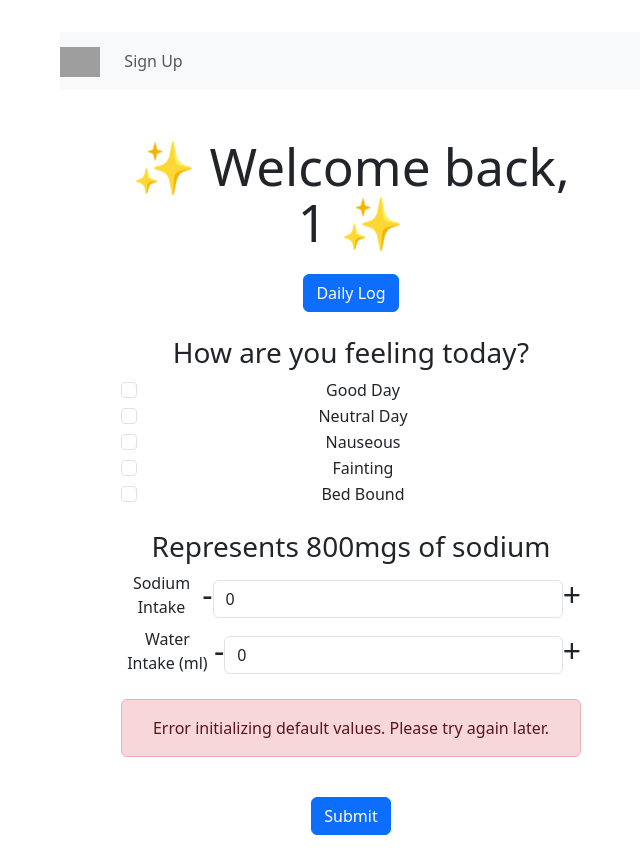
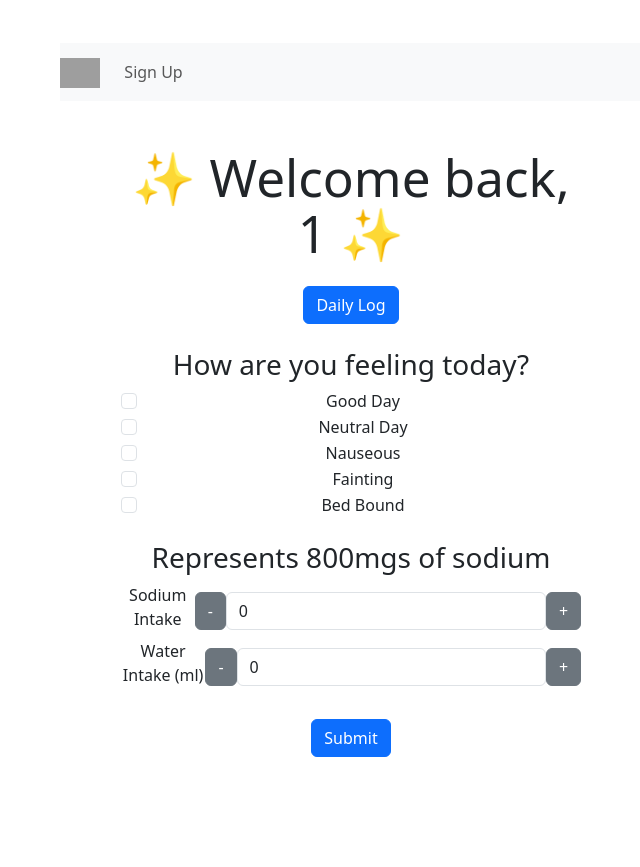
Before and after one commit to kfharoun/pots_pal, a React (Vite) app in the folder frontend/: page /home/1 in a window 1280 px wide. Shown: the whole page, without its empty margins (289-929 px from the left). After the commit the page ends 800 px from the top, so only its background shows below. Built offline with nearby package versions, Linux system fonts and the light colour scheme; no server answers; grey boxes are pictures that could not be loaded.

Commit message:
home submit works

```diff
--- a/frontend/src/components/Home.jsx
+++ b/frontend/src/components/Home.jsx
@@ -3,119 +3,95 @@ import { useParams } from 'react-router-dom'
 import axios from 'axios'
 import { Container, Row, Col, Form, Button, Alert } from 'react-bootstrap'
 import { Link } from 'react-router-dom'
-import { Cursor } from 'mongoose'
 
 export default function Home() {
+  const { username } = useParams()
   const [formData, setFormData] = useState({
     good_day: false,
     neutral_day: false,
     nauseous: false,
     fainting: false,
     bed_bound: false,
+    salt_intake: 0,
     water_intake: 0,
-      salt_intake: 0
   })
-    const [error, setError] = useState('')
-    const { username } = useParams()
+  const [error, setError] = useState(null)
+  const [success, setSuccess] = useState(false)
 
-    useEffect(() => {
-      const initializeDefaultValues = async () => {
-        try {
-          const userResponse = await axios.get(`http://localhost:8000/users/${username}/`)
-          const userId = userResponse.data.id
-
-          const todaysDate = new Date().toISOString().split('T')[0]
-
-        //   const dayResponse = await axios.post(`http://localhost:8000/days/`, {
-        //     user: userId,
-        //     date: todaysDate,
-        //     good_day: false,
-        //     neutral_day: false,
-        //     nauseous: false,
-        //     fainting: false,
-        //     bed_bound: false
-        //   })
-
-        //   const dayId = dayResponse.data.id
-
-          await axios.get(`http://localhost:8000/data/${username}`, {
-            // day: dayId,
-            meal_item: [],
-            favorite_meal: false,
-            water_intake: 0,
-            salt_intake: 0,
-            weather: 0,
-            low_heart_rate: 0,
-            high_heart_rate: 0,
-            activity_item: [],
-            favorite_activity: false
-          })
-        } catch (error) {
-          console.error('Error setting default values:', error)
-          setError('Error initializing default values. Please try again later.')
-        }
+  const handleChange = (e) => {
+    const { id, checked, value, type } = e.target
+    setFormData((prevFormData) => ({
+      ...prevFormData,
+      [id]: type === 'checkbox' ? checked : parseFloat(value),
+    }))
   }
 
-      initializeDefaultValues()
-    }, [username])
+  const handleIncrement = (field, increment) => {
+    setFormData((prevFormData) => ({
+      ...prevFormData,
+      [field]: prevFormData[field] + increment,
+    }))
+  }
 
-    const handleChange = (e) => {
-      const { id, value, type, checked } = e.target
-      setFormData(prevFormData => ({
+  const handleDecrement = (field, decrement) => {
+    setFormData((prevFormData) => ({
       ...prevFormData,
-        [id]: type === 'checkbox' ? checked : value
+      [field]: prevFormData[field] - decrement,
     }))
   }
 
   const handleSubmit = async (e) => {
     e.preventDefault()
 
+    const currentDate = new Date().toISOString().split('T')[0]
+
+    const dayData = {
+      date: currentDate,
+      good_day: formData.good_day,
+      neutral_day: formData.neutral_day,
+      nauseous: formData.nauseous,
+      fainting: formData.fainting,
+      bed_bound: formData.bed_bound,
+    }
+
     try {
-        const userResponse = await axios.get(`http://localhost:8000/users/username/${username}/`)
-        const userId = userResponse.data.id
-
-        const todaysDate = new Date().toISOString().split('T')[0]
-
-        const dayResponse = await axios.post(`http://localhost:8000/days/`, {
-          user: userId,
-          date: todaysDate,
-          ...formData
-        })
+      const dayResponse = await axios.post(
+        `http://localhost:8000/days/${username}/`,
+        dayData,
+        {
+          headers: {
+            'Content-Type': 'application/json',
+          },
+        }
+      )
 
       const dayId = dayResponse.data.id
 
-        await axios.post(`http://localhost:8000/data/`, {
+      const dataData = {
         day: dayId,
-          meal_item: [],
-          favorite_meal: formData.favorite_meal || false,
         water_intake: formData.water_intake,
         salt_intake: formData.salt_intake,
-          weather: 0,
-          low_heart_rate: 0,
-          high_heart_rate: 0,
-          activity_item: [],
-          favorite_activity: false
-        })
-
-        setError('') // Clear any previous error messages
-      } catch (error) {
-        console.error('Error submitting data:', error)
-        setError('Error submitting data. Please try again later.')
-      }
+        meal_item: ['seperate', 'by', 'comma'],
+        activity_item: ['seperate', 'by', 'comma']
       }
 
-  const handleIncrement = (field, increment) => {
-    setFormData(prevFormData => ({
-      ...prevFormData,
-      [field]: prevFormData[field] + increment
-    }))
+      const dataResponse = await axios.post(
+        `http://localhost:8000/data/${username}/`,
+        dataData,
+        {
+          headers: {
+            'Content-Type': 'application/json',
+          },
         }
+      )
 
-  const handleDecrement = (field, decrement) => {
-    setFormData(prevFormData => ({
-      ...prevFormData,
-      [field]: prevFormData[field] - decrement
-    }))
+      setSuccess(true)
+      setError(null)
+      console.log('Success:', dataResponse.data)
+    } catch (err) {
+      setError(err.response ? err.response.data : 'error submitting data')
+      setSuccess(false)
+    }
   }
 
   return (
@@ -123,79 +99,83 @@ export default function Home() {
       <Row className='justify-content-center'>
         <Col md={10} className='text-center'>
           <h1 className='HomeWelcome'>✨ Welcome back, {username} ✨</h1>
-          <Link to={`/log/${username}`}><Button variant="primary" className='mt-3'>Daily Log</Button></Link>
+          <Link to={`/log/${username}`}>
+            <Button variant='primary' className='mt-3'>
+              Daily Log
+            </Button>
+          </Link>
 
           <Form onSubmit={handleSubmit} className='mt-4'>
             <h3>How are you feeling today?</h3>
 
             <Form.Check
-              type="checkbox"
-              id="good_day"
-              label="Good Day"
+              type='checkbox'
+              id='good_day'
+              label='Good Day'
               checked={formData.good_day}
               onChange={handleChange}
             />
             <Form.Check
-              type="checkbox"
-              id="neutral_day"
-              label="Neutral Day"
+              type='checkbox'
+              id='neutral_day'
+              label='Neutral Day'
               checked={formData.neutral_day}
               onChange={handleChange}
             />
             <Form.Check
-              type="checkbox"
-              id="nauseous"
-              label="Nauseous"
+              type='checkbox'
+              id='nauseous'
+              label='Nauseous'
               checked={formData.nauseous}
               onChange={handleChange}
             />
             <Form.Check
-              type="checkbox"
-              id="fainting"
-              label="Fainting"
+              type='checkbox'
+              id='fainting'
+              label='Fainting'
               checked={formData.fainting}
               onChange={handleChange}
             />
             <Form.Check
-              type="checkbox"
-              id="bed_bound"
-              label="Bed Bound"
+              type='checkbox'
+              id='bed_bound'
+              label='Bed Bound'
               checked={formData.bed_bound}
               onChange={handleChange}
             />
 
             <h3 className='mt-4'>Represents 800mgs of sodium</h3>
 
-            <Form.Group controlId="salt_intake" className='d-flex align-items-center'>
-
+            <Form.Group controlId='salt_intake' className='d-flex align-items-center'>
               <Form.Label className='mr-3'>Sodium Intake</Form.Label>
-              <h2 variant="secondary" onClick={() => handleDecrement('salt_intake', 800)}> - </h2>
+              <Button variant='secondary' onClick={() => handleDecrement('salt_intake', 800)}>-</Button>
               <Form.Control
-                type="number"
+                type='number'
                 value={formData.salt_intake}
                 onChange={handleChange}
-                min="0"
+                min='0'
                 className='ml-3'
               />
-               <h2 variant="secondary" onClick={() => handleIncrement('salt_intake', 800)}> + </h2>
+              <Button variant='secondary' onClick={() => handleIncrement('salt_intake', 800)}>+</Button>
             </Form.Group>
 
-            <Form.Group controlId="water_intake" className='d-flex align-items-center'>
+            <Form.Group controlId='water_intake' className='d-flex align-items-center'>
               <Form.Label className='mr-3'>Water Intake (ml)</Form.Label>
-              <h2 variant="secondary" onClick={() => handleDecrement('water_intake', 16)}>-</h2>
+              <Button variant='secondary' onClick={() => handleDecrement('water_intake', 16)}>-</Button>
               <Form.Control
-                type="number"
+                type='number'
                 value={formData.water_intake}
                 onChange={handleChange}
-                min="0"
+                min='0'
                 className='ml-3'
               />
-              <h2 variant="secondary" onClick={() => handleIncrement('water_intake', 16)}>+</h2>
+              <Button variant='secondary' onClick={() => handleIncrement('water_intake', 16)}>+</Button>
             </Form.Group>
 
-            {error && <Alert variant="danger" className='mt-3'>{error}</Alert>}
+            {error && <Alert variant='danger' className='mt-3'>{error}</Alert>}
+            {success && <Alert variant='success' className='mt-3'>Data submitted successfully!</Alert>}
 
-            <Button type="submit" variant="primary" className='mt-4'>Submit</Button>
+            <Button type='submit' variant='primary' className='mt-4'>Submit</Button>
           </Form>
         </Col>
       </Row>
```
Also changed, not shown: 1 other file (tests, documents, lock files or other folders). Lines whose indentation alone changed are shown as unchanged.
